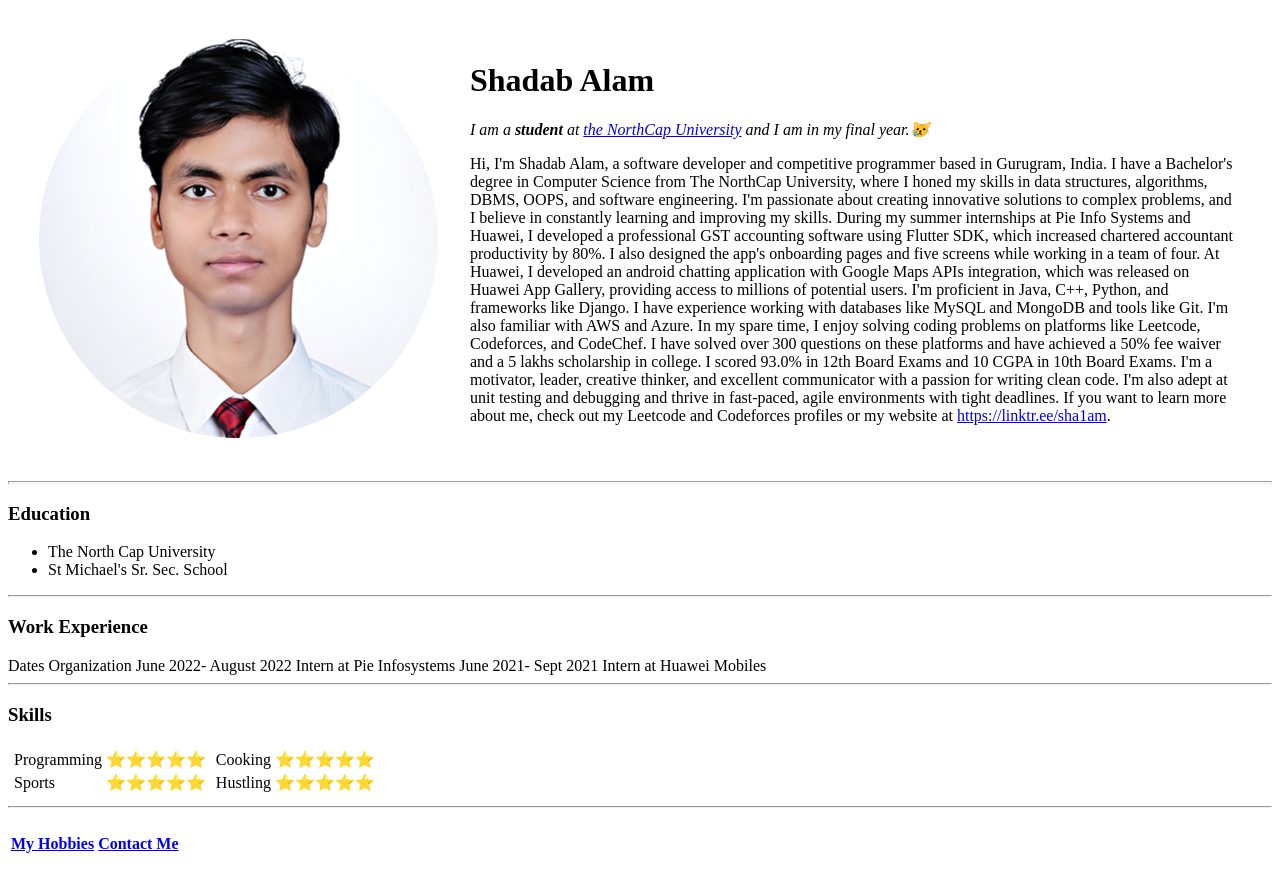
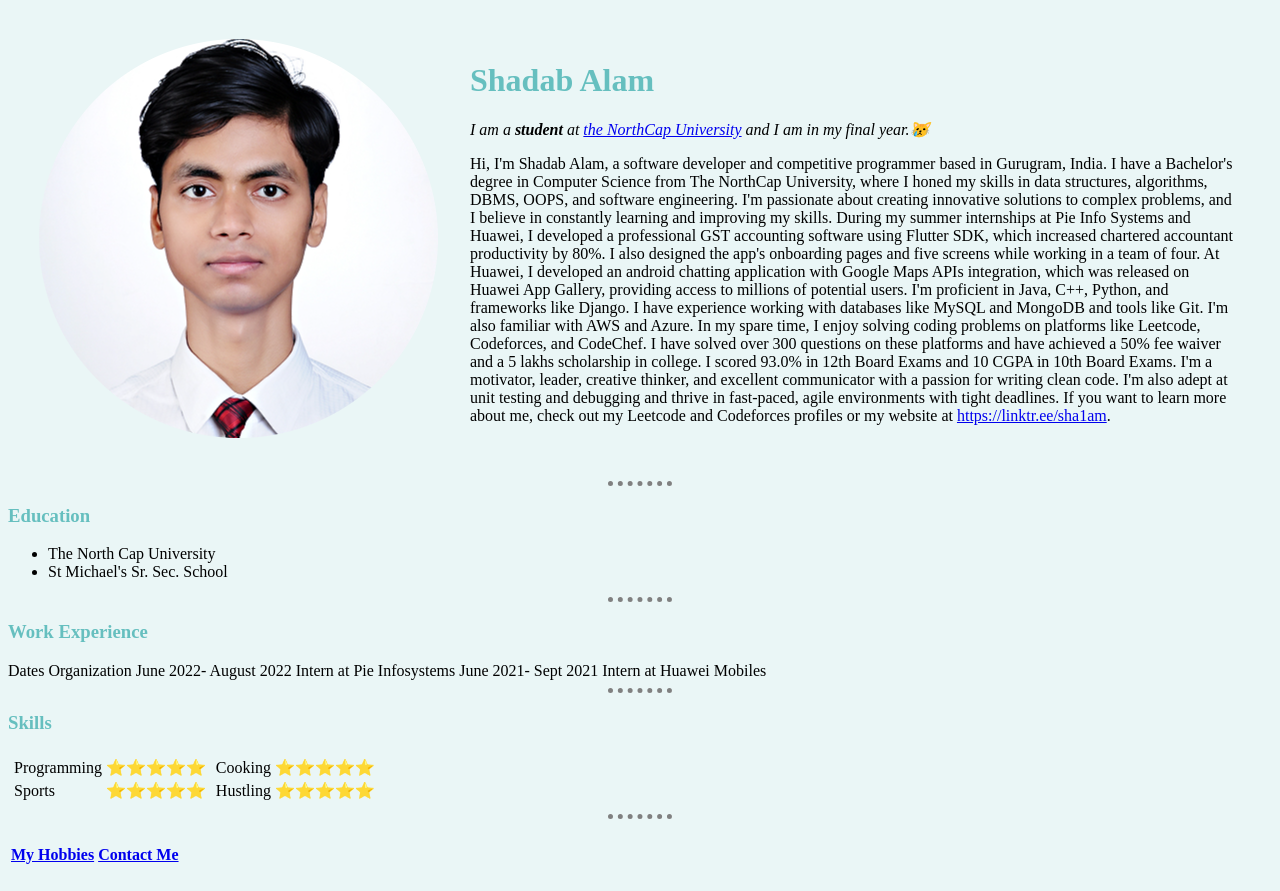
Before and after one commit to shaaalaaam/WebDevelopmentBootCamp, a plain HTML site: page PersonalWebsite/index.html in a window 1280 px wide. Drawn offline with Linux system fonts and the light colour scheme.

Commit message:
Added CSS External on all Pages

```diff
--- /dev/null
+++ b/PersonalWebsite/css/styles.css
@@ -0,0 +1,20 @@
+body {
+    background-color: #EAF6F6;
+}
+
+hr {
+    /* background-color: white; */
+    /* border-style: none; */
+    height: 0px;
+    width: 5%;
+    border-style: dotted none none;
+    border-color: grey;
+    border-width: 5px;
+}
+
+h3{
+    color:#66BFBF;
+}
+h1{
+    color:#66BFBF;
+}
--- a/PersonalWebsite/index.html
+++ b/PersonalWebsite/index.html
@@ -2,7 +2,8 @@
 <html lang="en">
     <head>
         <meta charset="utf-8">
-        <title> ️‍🔥 Shadab's Personal Website</title>
+        <title> ️‍🔥 Shadab's Personal Website </title>
+        <link rel="stylesheet" href="css/styles.css">
     </head>
     <body>
         <table cellspacing="30">
```
Also changed, not shown: PersonalWebsite/contactMe.html (+1 -0 lines), PersonalWebsite/myHobbies.html (+1 -0 lines), PersonalWebsite/images/backgroundImg.jpg (renamed from PersonalWebsite/profilePic.jpg).
